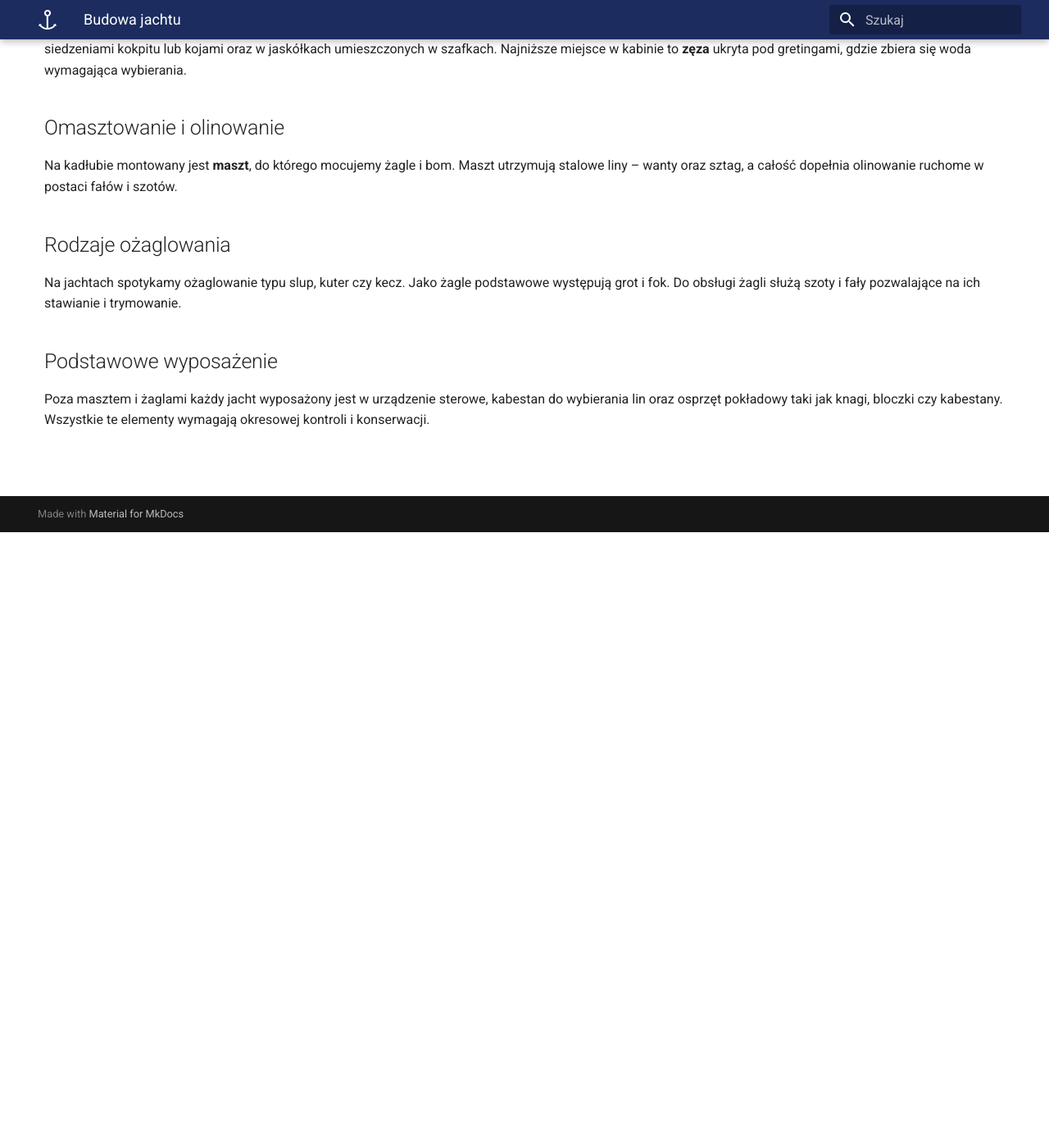
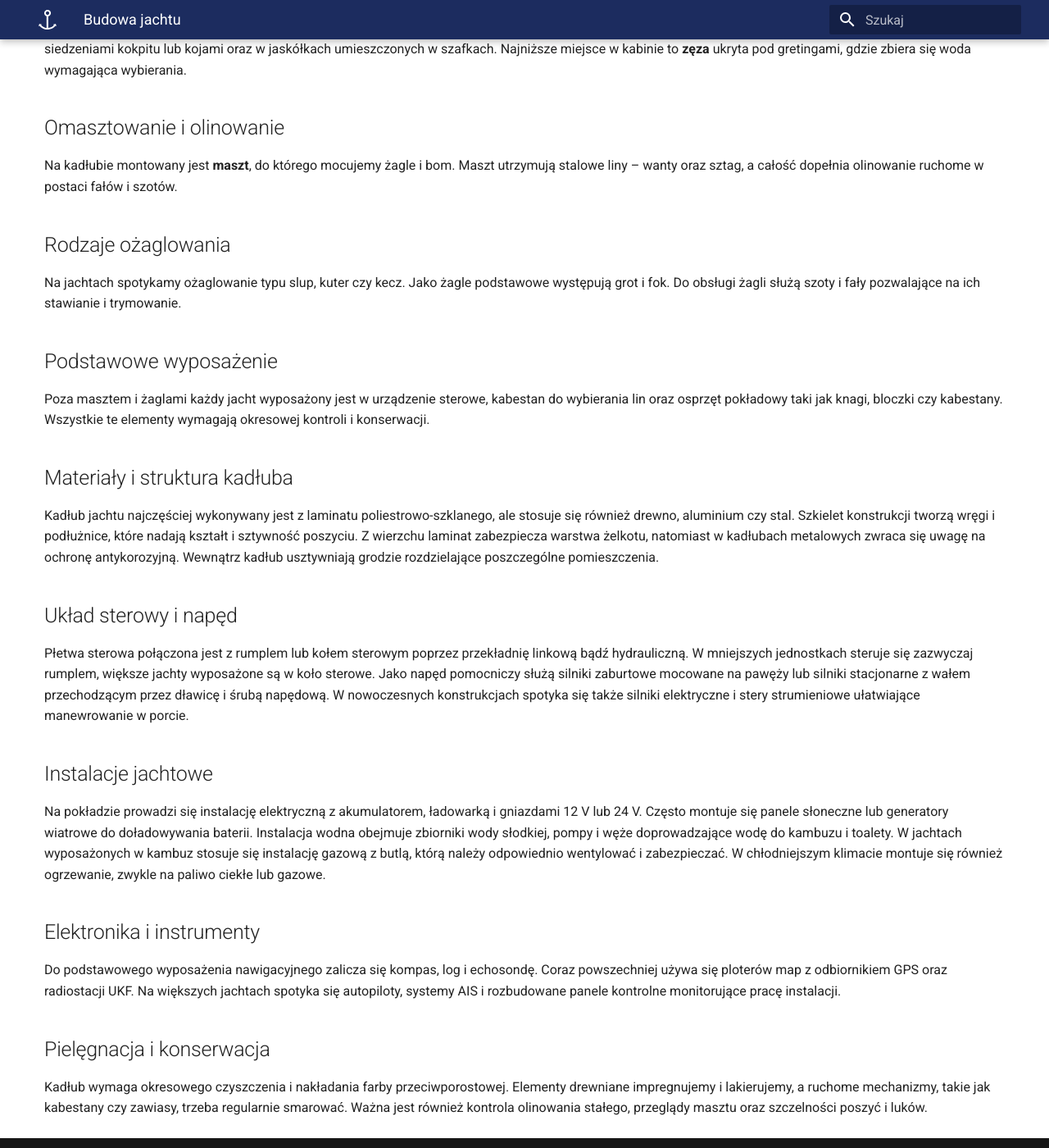
Before and after one commit to kocasp/patentzeglarski, an MkDocs documentation site: the page built from docs/budowa-jachtu.md, in a window 1280 px wide and 1400 px high, scrolled down 751 px. Shown: the whole window at 82% size. Built offline with MkDocs 1.6.1 and Material for MkDocs 9.7.7, drawn with Linux system fonts in a browser that asks for light colours.

Commit message:
Rozbudowano opis budowy jachtu (#4)

```diff
--- a/docs/budowa-jachtu.md
+++ b/docs/budowa-jachtu.md
@@ -27,3 +27,23 @@ Na jachtach spotykamy ożaglowanie typu slup, kuter czy kecz. Jako żagle podsta
 ## Podstawowe wyposażenie
 
 Poza masztem i żaglami każdy jacht wyposażony jest w urządzenie sterowe, kabestan do wybierania lin oraz osprzęt pokładowy taki jak knagi, bloczki czy kabestany. Wszystkie te elementy wymagają okresowej kontroli i konserwacji.
+
+## Materiały i struktura kadłuba
+
+Kadłub jachtu najczęściej wykonywany jest z laminatu poliestrowo-szklanego, ale stosuje się również drewno, aluminium czy stal. Szkielet konstrukcji tworzą wręgi i podłużnice, które nadają kształt i sztywność poszyciu. Z wierzchu laminat zabezpiecza warstwa żelkotu, natomiast w kadłubach metalowych zwraca się uwagę na ochronę antykorozyjną. Wewnątrz kadłub usztywniają grodzie rozdzielające poszczególne pomieszczenia.
+
+## Układ sterowy i napęd
+
+Płetwa sterowa połączona jest z rumplem lub kołem sterowym poprzez przekładnię linkową bądź hydrauliczną. W mniejszych jednostkach steruje się zazwyczaj rumplem, większe jachty wyposażone są w koło sterowe. Jako napęd pomocniczy służą silniki zaburtowe mocowane na pawęży lub silniki stacjonarne z wałem przechodzącym przez dławicę i śrubą napędową. W nowoczesnych konstrukcjach spotyka się także silniki elektryczne i stery strumieniowe ułatwiające manewrowanie w porcie.
+
+## Instalacje jachtowe
+
+Na pokładzie prowadzi się instalację elektryczną z akumulatorem, ładowarką i gniazdami 12 V lub 24 V. Często montuje się panele słoneczne lub generatory wiatrowe do doładowywania baterii. Instalacja wodna obejmuje zbiorniki wody słodkiej, pompy i węże doprowadzające wodę do kambuzu i toalety. W jachtach wyposażonych w kambuz stosuje się instalację gazową z butlą, którą należy odpowiednio wentylować i zabezpieczać. W chłodniejszym klimacie montuje się również ogrzewanie, zwykle na paliwo ciekłe lub gazowe.
+
+## Elektronika i instrumenty
+
+Do podstawowego wyposażenia nawigacyjnego zalicza się kompas, log i echosondę. Coraz powszechniej używa się ploterów map z odbiornikiem GPS oraz radiostacji UKF. Na większych jachtach spotyka się autopiloty, systemy AIS i rozbudowane panele kontrolne monitorujące pracę instalacji.
+
+## Pielęgnacja i konserwacja
+
+Kadłub wymaga okresowego czyszczenia i nakładania farby przeciwporostowej. Elementy drewniane impregnujemy i lakierujemy, a ruchome mechanizmy, takie jak kabestany czy zawiasy, trzeba regularnie smarować. Ważna jest również kontrola olinowania stałego, przeglądy masztu oraz szczelności poszyć i luków.
```
